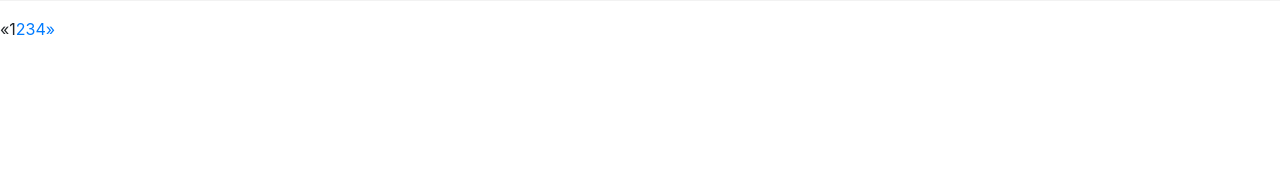
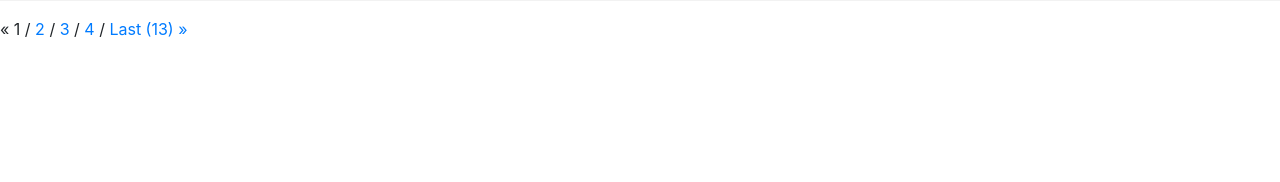
Before and after one commit to umarf2212/envato-tracker, a Django app: page /show/ in a window 1280 px wide. Shown: the part 618-800 px from the top of the page. Run offline with Django 3.2, Linux system fonts and the light colour scheme; data comes from the database, SQL or seed files in the repository; some libraries are stand-ins or nearby versions.

Commit message:
Minor changes in pagination links

```diff
--- a/envato-tracker/settings.py
+++ b/envato-tracker/settings.py
@@ -75,7 +75,6 @@ DATABASES = {
         default = config('DATABASE_URL')
     )
 }
-
 """
 DATABASES = {
     'default': {
@@ -84,6 +83,7 @@ DATABASES = {
     }
 }
 """
+
 
 
 # Password validation
--- a/scraper/views.py
+++ b/scraper/views.py
@@ -28,7 +28,8 @@ def ShowRecords(request):
 
 	return render(request, 'home.html', {
 		'records': records,
-		'page_range': page_range
+		'page_range': page_range,
+		'last_page' : paginator.num_pages
 	})
 
 # (Deprecated) Old school raw SQL
--- a/templates/home.html
+++ b/templates/home.html
@@ -38,21 +38,22 @@
 {% if records.has_other_pages %}
 <ul class="pagination">
     {%  if records.has_previous %}
-    <li class="page-item"><a href="?page={{ records.previous_page_number }}">&laquo;</a></li>
+    <li class="page-item"><a href="?page={{ records.previous_page_number }}">&laquo;&nbsp;</a></li>
     {% else %}
-    <li class="page-item disabled"><span>&laquo;</span></li>
+    <li class="page-item disabled"><span>&laquo;&nbsp;</span></li>
     {% endif %}
     {% for i in page_range %}
         {% if records.number == i %}
-        <li class="page-item active"><span>{{ i }} <span class="sr-only">(current)</span></span></li>
+        <li class="page-item active"><span>{{ i }} /&nbsp; <span class="sr-only">(current)</span></span></li>
         {% else %}
-        <li class="page-item"><a href="?page={{ i }}">{{ i }}</a></li>
+        <li class="page-item"><a href="?page={{ i }}">{{ i }}</a> /&nbsp;</li>
         {% endif %}
     {% endfor %}
+    <li class="page-item"><a href="?page={{ last_page }}">Last ({{ last_page }})</a></li>
     {%  if records.has_next %}
-    <li class="page-item"><a href="?page={{ records.next_page_number }}">&raquo;</a></li>
+    <li class="page-item"><a href="?page={{ records.next_page_number }}">&nbsp;&raquo;</a></li>
     {% else %}
-    <li class="page-item disabled"><span>&raquo;</span></li>
+    <li class="page-item disabled"><span>&nbsp;&raquo;</span></li>
     {% endif %}
 </ul>
 {% endif %}
```
